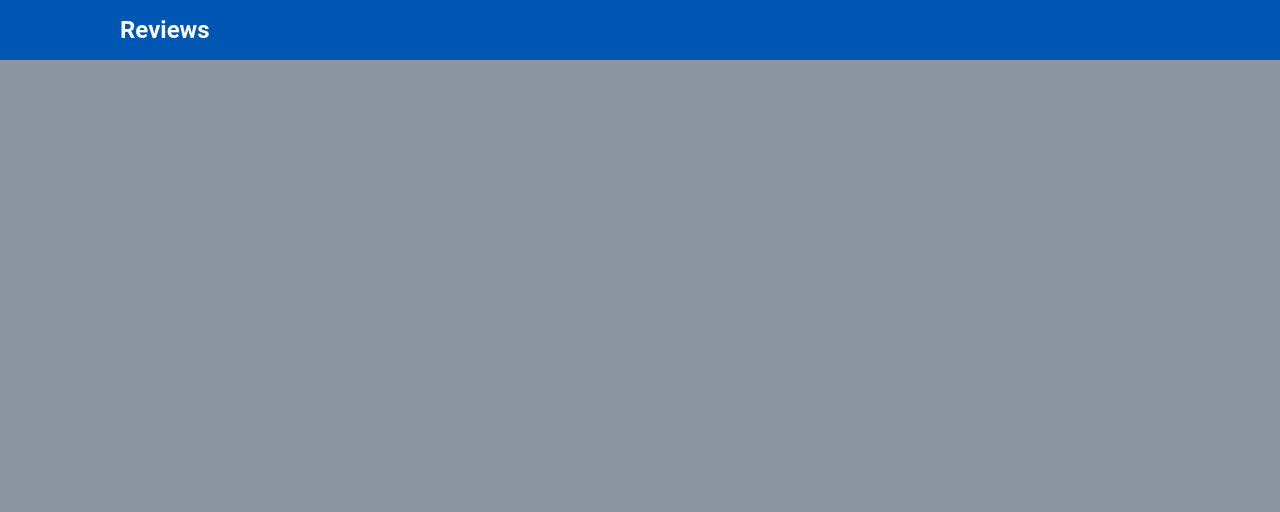
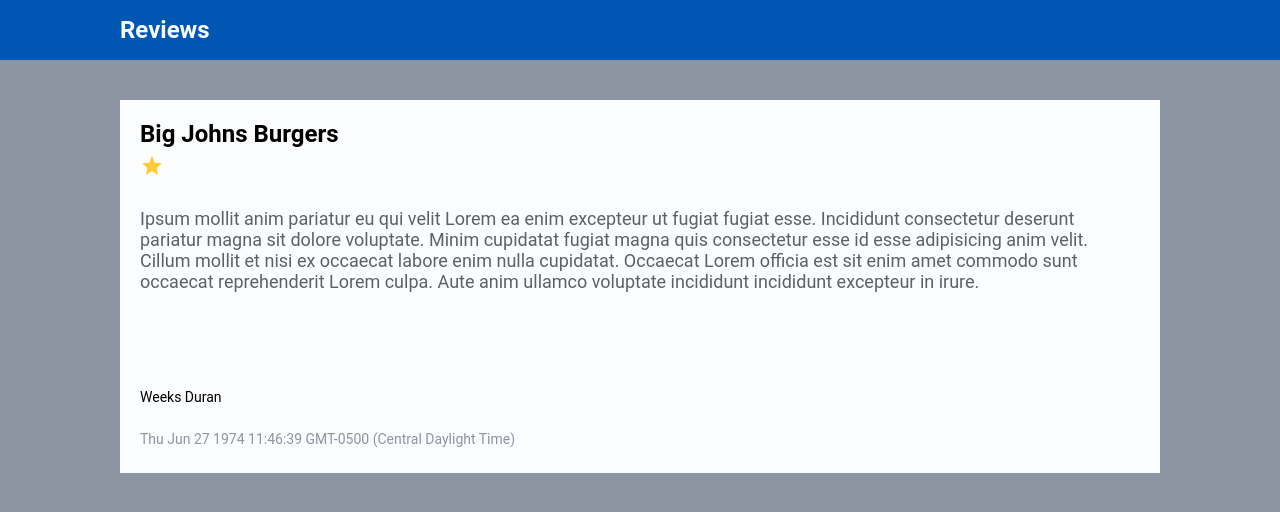
Before and after one commit to 1Maria/review-tracker, a React (Create React App) app: page / in a window 1280 px wide. Shown: the top 512 px of the page. Built offline with nearby package versions, Linux system fonts and the light colour scheme.

Commit message:
Add review component

```diff
--- a/package.json
+++ b/package.json
@@ -4,6 +4,7 @@
   "private": true,
   "dependencies": {
     "@material-ui/core": "^4.12.3",
+    "@material-ui/icons": "^4.11.2",
     "@testing-library/jest-dom": "^5.11.4",
     "@testing-library/react": "^11.1.0",
     "@testing-library/user-event": "^12.1.10",
--- a/src/App.js
+++ b/src/App.js
@@ -1,11 +1,22 @@
 import React from 'react';
 import { Box } from '@material-ui/core';
 import Header from './components/Header';
+import Review from './components/Review';
+
+const review =  {
+  "id": "5d707203b65083001e956f0a",
+  "author": "Weeks Duran",
+  "place": "Big Johns Burgers",
+  "published_at": "Thu Jun 27 1974 11:46:39 GMT-0500 (Central Daylight Time)",
+  "rating": 5,
+  "content": "Ipsum mollit anim pariatur eu qui velit Lorem ea enim excepteur ut fugiat fugiat esse. Incididunt consectetur deserunt pariatur magna sit dolore voluptate. Minim cupidatat fugiat magna quis consectetur esse id esse adipisicing anim velit. Cillum mollit et nisi ex occaecat labore enim nulla cupidatat. Occaecat Lorem officia est sit enim amet commodo sunt occaecat reprehenderit Lorem culpa. Aute anim ullamco voluptate incididunt incididunt excepteur in irure.\r\n"
+};
 
 const App = () => {
   return (
     <Box px={0}>
       <Header />
+      <Review review={review} />
     </Box>
   );
 };
--- a/src/components/Header.js
+++ b/src/components/Header.js
@@ -4,18 +4,18 @@ import { Box, Typography, makeStyles } from '@material-ui/core';
 const useStyles = makeStyles((theme) => ({
     header: {
         backgroundColor: theme.palette.primary.main,
+        color: theme.palette.primary.white,
         height: '3.75rem',
         width: '100%',
         padding: '1rem 7.5rem'
     },
 }));
 
-
 const Header = () => {
     const classes = useStyles();
     return (
         <Box className={classes.header}>
-            <Typography component="h1" variant="h2" color="secondary">
+            <Typography component="h1" variant="h2">
                 Reviews
             </Typography>
         </Box>
--- /dev/null
+++ b/src/components/Review.js
@@ -0,0 +1,54 @@
+import React from 'react';
+import { Box, Typography, makeStyles } from '@material-ui/core';
+import StarIcon from '@material-ui/icons/Star';
+
+const useStyles = makeStyles((theme) => ({
+    review: {
+        backgroundColor: theme.palette.primary.white,
+        minHeight: '15.625rem',
+        margin: '2.5rem 7.5rem',
+        paddingLeft: '1.25rem',
+        paddingRight: '1.25rem',
+    },
+    place: {
+        color: theme.palette.secondary.main,
+        paddingTop: '1.25rem',
+        paddingBottom: '0.3125rem',
+    },
+    content: {
+        color: theme.palette.secondary.darkGray,
+        paddingTop: '1.5625rem',
+        paddingBottom: '6.0625rem',
+    },
+    author: {
+        color: theme.palette.secondary.main,
+        paddingBottom: '1.5625rem',
+    },
+    date: {
+        color: theme.palette.secondary.lightGray,
+        paddingBottom: '1.5625rem',
+    }
+}));
+
+const Review = ({review}) => {
+    const classes = useStyles();
+    return (
+        <Box className={classes.review}>
+            <Typography component="h2" variant="h2" className={classes.place}>
+                {review.place}
+            </Typography>
+            <StarIcon style={{fill: '#FBCD33'}}/>
+            <Typography component="h3" variant="h3" className={classes.content}>
+                {review.content}
+            </Typography>
+            <Typography component="h4" variant="h4" className={classes.author}>
+                {review.author}
+            </Typography>
+            <Typography component="h4" variant="h4" className={classes.date}>
+                {review.published_at}
+            </Typography>
+        </Box>
+    );
+}
+
+export default Review;
--- a/src/theme.js
+++ b/src/theme.js
@@ -5,9 +5,13 @@ const theme = createTheme({
     palette: {
         primary: {
             main: '#0057B3',
+            white: '#FBFCFD',
         },
         secondary: {
-            main: '#FBFCFD',
+            main: '#000000',
+            darkGray: '#5D6167',
+            lightGray: '#8D95A3',
+            blue: '#097AE6',
         },
         error: {
             main: red.A400,
@@ -25,6 +29,14 @@ const theme = createTheme({
             fontSize: '1.5rem',
             fontWeight: 700,
         },
+        h3: {
+            fontSize: '1.125rem',
+            fontWeight: 400,
+        },
+        h4: {
+            fontSize: '0.875rem',
+            fontWeight: 400,
+        }
     },
 });
 
```
Also changed, not shown: 1 other file (tests, documents, lock files or other folders).
